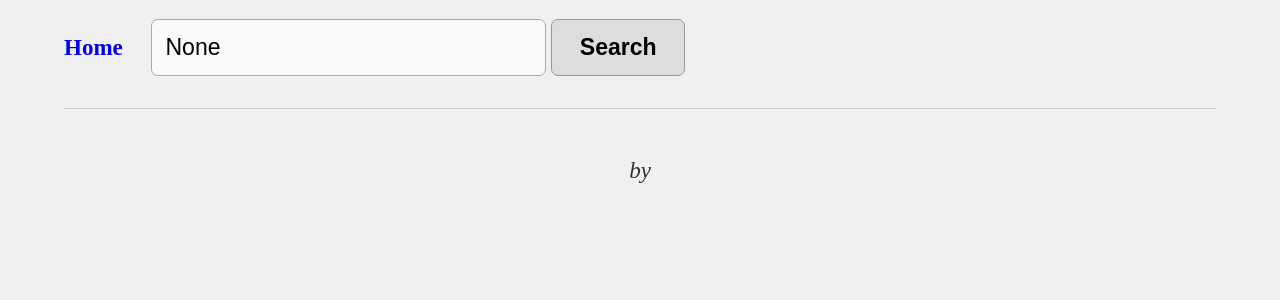
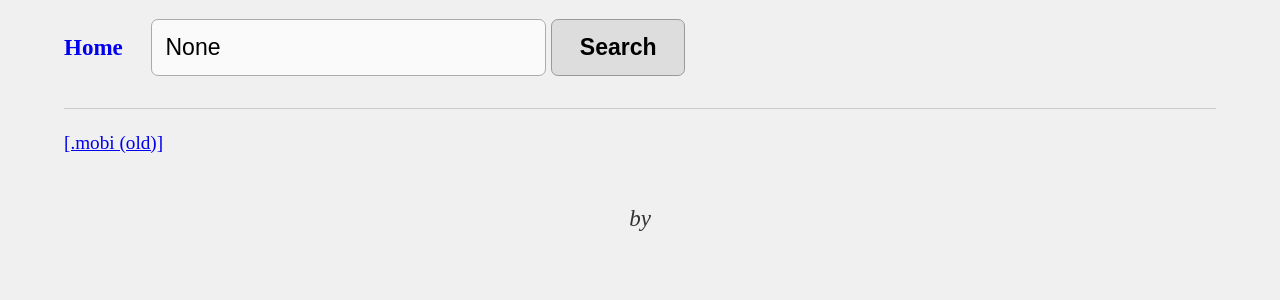
Before and after one commit to kasramp/Kindler, a Flask app: page /gutenberg/readability in a window 1280 px wide. Shown: the top 300 px of the page. Run offline with Flask 3, Linux system fonts and the light colour scheme; data that the repository does not hold is empty; parts of the project's set-up code (start-up, migrations or seed data) failed here and were passed over.

Commit message:
Support Kindle compatible mobi

```diff
--- a/src/templates/read_gutenberg.html
+++ b/src/templates/read_gutenberg.html
@@ -26,6 +26,7 @@
             {% if book['formats']['application/x-mobipocket-ebook'] %}
                 <a href="{{ book['formats']['application/x-mobipocket-ebook'] }}">[.mobi]</a>
             {% endif %}
+                <a href="https://www.gutenberg.org/ebooks/{{ book['id'] }}.kindle.images">[.mobi (old)]</a>
         </p>
     </div>
     <h1 class="h1-ebook">{{ book['title'] }}</h1>
```
